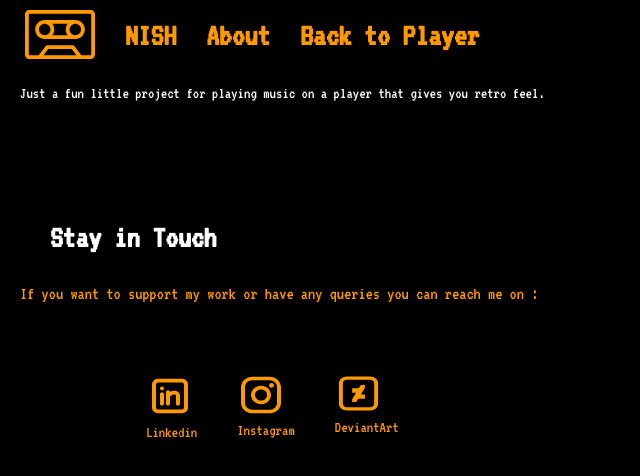
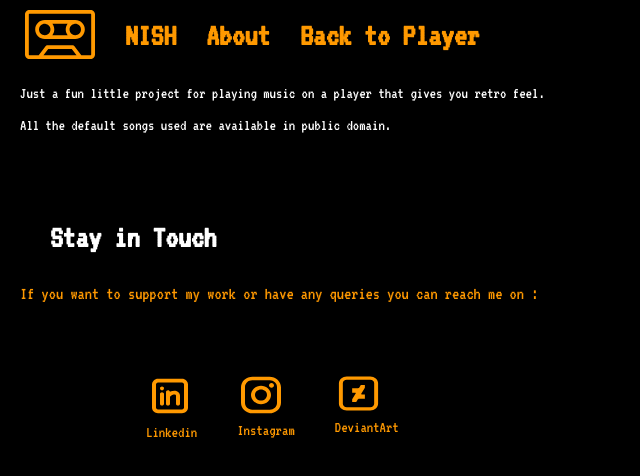
Before and after one commit to tanujsinghchauhan/Nish-musicbox, a plain HTML site: page about.html in a window 1280 px wide. Shown: the whole page, without its empty margins (0-640 px from the left). Drawn offline with Linux system fonts and the light colour scheme; a web font is replaced by a local one.

Commit message:
about section updated

```diff
--- a/about.html
+++ b/about.html
@@ -37,7 +37,8 @@
         </div>
     </nav>
     <div class="aboutme">
-        <p>Just a fun little project for playing music on a player that gives you retro feel. </p>
+        <p>Just a fun little project for playing music on a player that gives you retro feel.</p>
+        <p> All the default songs used are available in public domain. </p>
     </div>
     <div class="social">
         <h3>Stay in Touch</h3>
```
